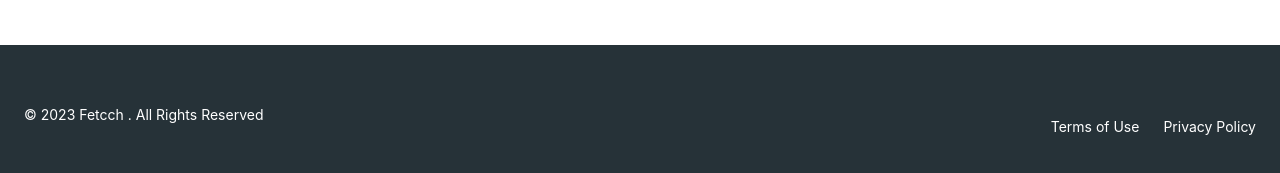
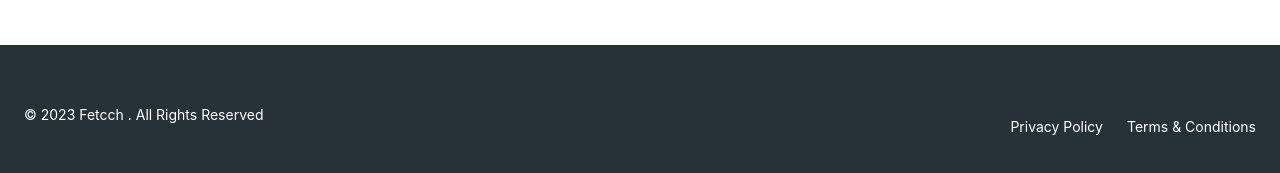
Before and after one commit to sk1122/fetcch-final, an Astro site: page /mandar in a window 1280 px wide. Shown: the part 1542-1715 px from the top of the page. Built offline with nearby package versions, Linux system fonts and the light colour scheme; Astro itself is replaced by a stand-in of ours.

Commit message:
footer links

```diff
--- a/src/components/footer.astro
+++ b/src/components/footer.astro
@@ -119,8 +119,8 @@ import { Image } from "astro:assets"
     >
       <span>&copy; 2023 Fetcch . All Rights Reserved</span>
       <ul class="flex items-center space-x-6">
-        <a href="http://fetcch.xyz/privacy-policy" target="_blank">Terms of Use</a>
-        <a href="http://fetcch.xyz/terms-and-conditions" target="_blank">Privacy Policy</a>
+        <a href="http://fetcch.xyz/privacy-policy" target="_blank">Privacy Policy</a>
+        <a href="http://fetcch.xyz/terms-and-conditions" target="_blank">Terms & Conditions</a>
       </ul>
     </div>
   </div>
```
